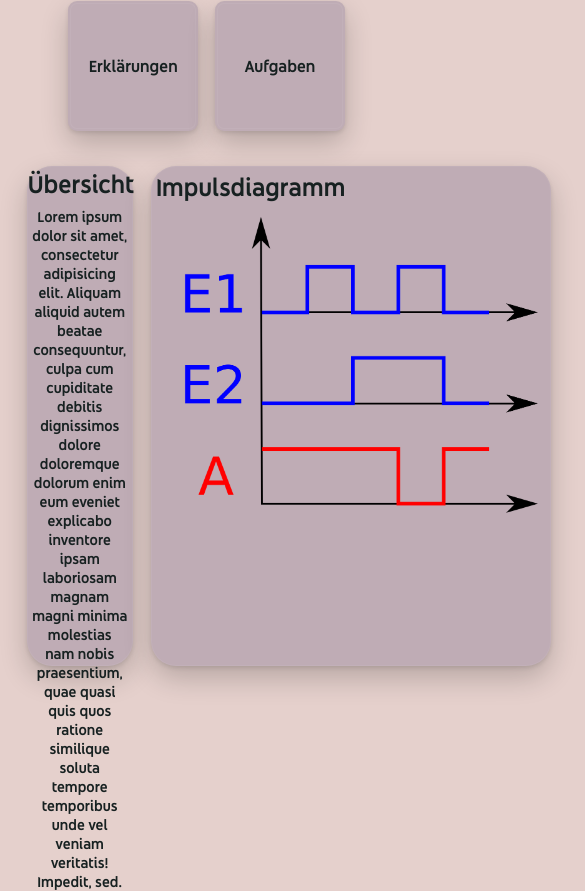
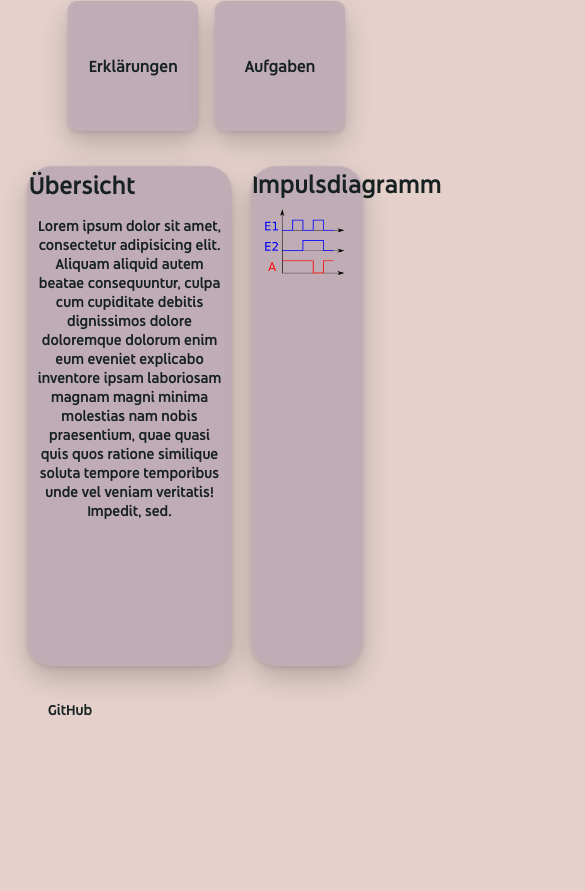
Before and after one commit to Staubtornado/itec-zeitablaufdiagramm, a plain HTML site: page index.html in a window 390 px wide. Shown: the part 79-970 px from the top of the page, 585 px wide, since content can reach past the window. After the commit the page ends 844 px from the top, so only its background shows below. Drawn offline with Linux system fonts and the light colour scheme.

Commit message:
Improved design and responsiveness

```diff
--- a/content/styles/default.css
+++ b/content/styles/default.css
@@ -14,6 +14,7 @@
 .navigation {
     list-style: none;
     display: flex;
+    background: transparent;
 }
 
 .nav_button {
--- a/content/styles/home.css
+++ b/content/styles/home.css
@@ -1,10 +1,15 @@
+.flex-containers {
+    display: flex;
+}
+
 .field {
     margin-top: 5%;
     margin-left: 5%;
     background-color: #BFACB5;
     border-radius: 25px;
-    box-shadow: rgba(0, 0, 0, 0.2) 0 12px 28px 0, rgba(0, 0, 0, 0.1) 0 2px 4px 0, rgba(255, 255, 255, 0.05) 0 0 0 1px inset;
-    width: 1000px;
+    box-shadow: rgba(0, 0, 0, 0.2) 0 12px 28px 0, rgba(0, 0, 0, 0.1) 0 2px 4px 0, rgba(255, 255, 255, 0.05) 0 0 0 1px
+        inset;
+    width: 55%;
     height: 500px;
 }
 
@@ -24,12 +29,12 @@
 }
 
 .fields {
-    margin-top: 5%;
-    margin-left: 5%;
+    margin: 5% 5% 5% auto;
     background-color: #BFACB5;
     border-radius: 25px;
-    box-shadow: rgba(0, 0, 0, 0.2) 0 12px 28px 0, rgba(0, 0, 0, 0.1) 0 2px 4px 0, rgba(255, 255, 255, 0.05) 0 0 0 1px inset;
-    width: 500px;
+    box-shadow: rgba(0, 0, 0, 0.2) 0 12px 28px 0, rgba(0, 0, 0, 0.1) 0 2px 4px 0, rgba(255, 255, 255, 0.05) 0 0 0 1px
+        inset;
+    width: 30%;
     height: 500px;
 }
 
@@ -42,7 +47,8 @@
 
 .fields img {
     background: transparent;
-    width: 400px;
-    margin-left: 5%;
-    margin-right: 5%;
+    width: 80%;
+    display:block;
+    margin-top: 5%;
+    margin-left: 10%;
 }
--- a/index.html
+++ b/index.html
@@ -21,7 +21,7 @@
 
 <body>
 
-    <div style="display: flex;">
+    <div class="flex-containers">
         <div class="field">
             <div>
                 Übersicht
@@ -40,12 +40,9 @@
 </body>
 
 <footer>
-
-<!--    <ul class="navigation">-->
-<!--        <li><div><a href="LICENSE">Lizenz</a></div></li>-->
-<!--        <li><div><a href="https://github.com/staubtornado/itec-zeitablaufdiagramm">GitHub</a></div></li>-->
-<!--    </ul>-->
-
+    <ul class="navigation">
+        <li><div><a href="https://github.com/staubtornado/itec-zeitablaufdiagramm">GitHub</a></div></li>
+    </ul>
 </footer>
 
 </html>
```
